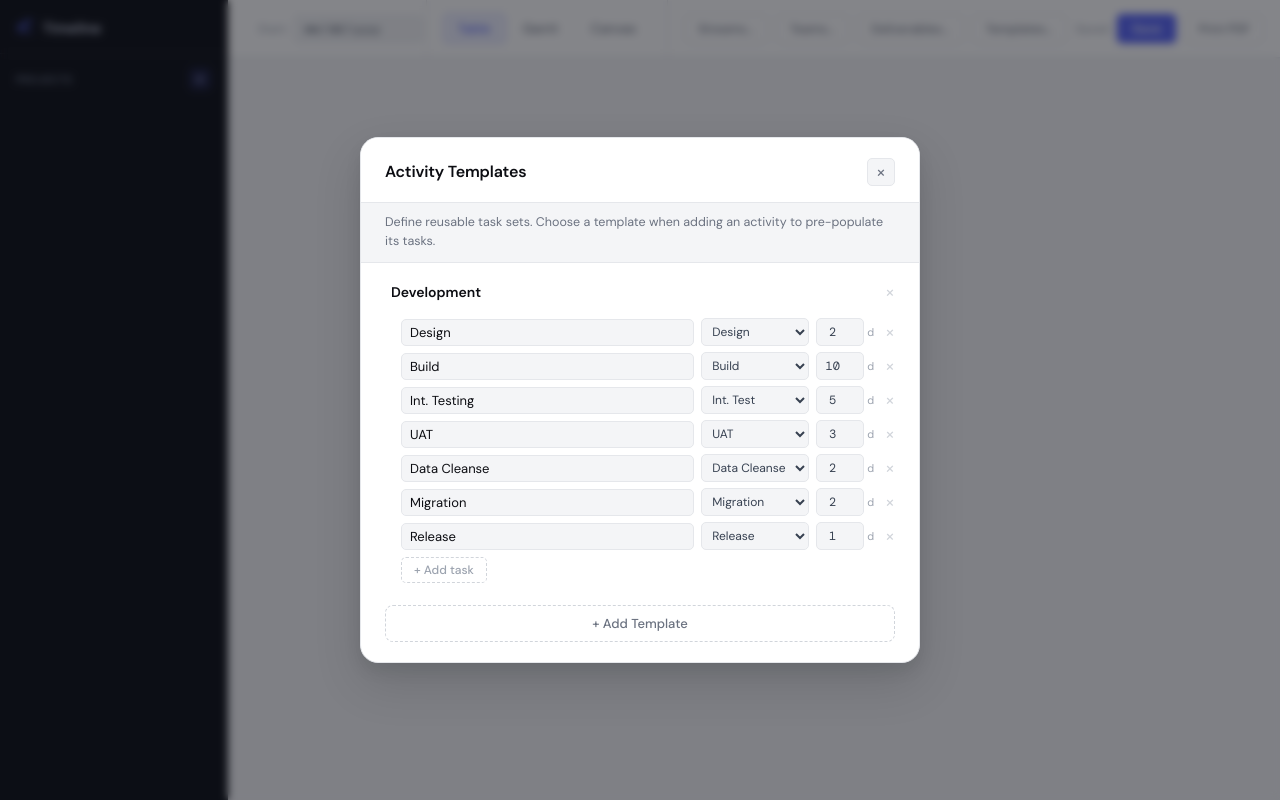
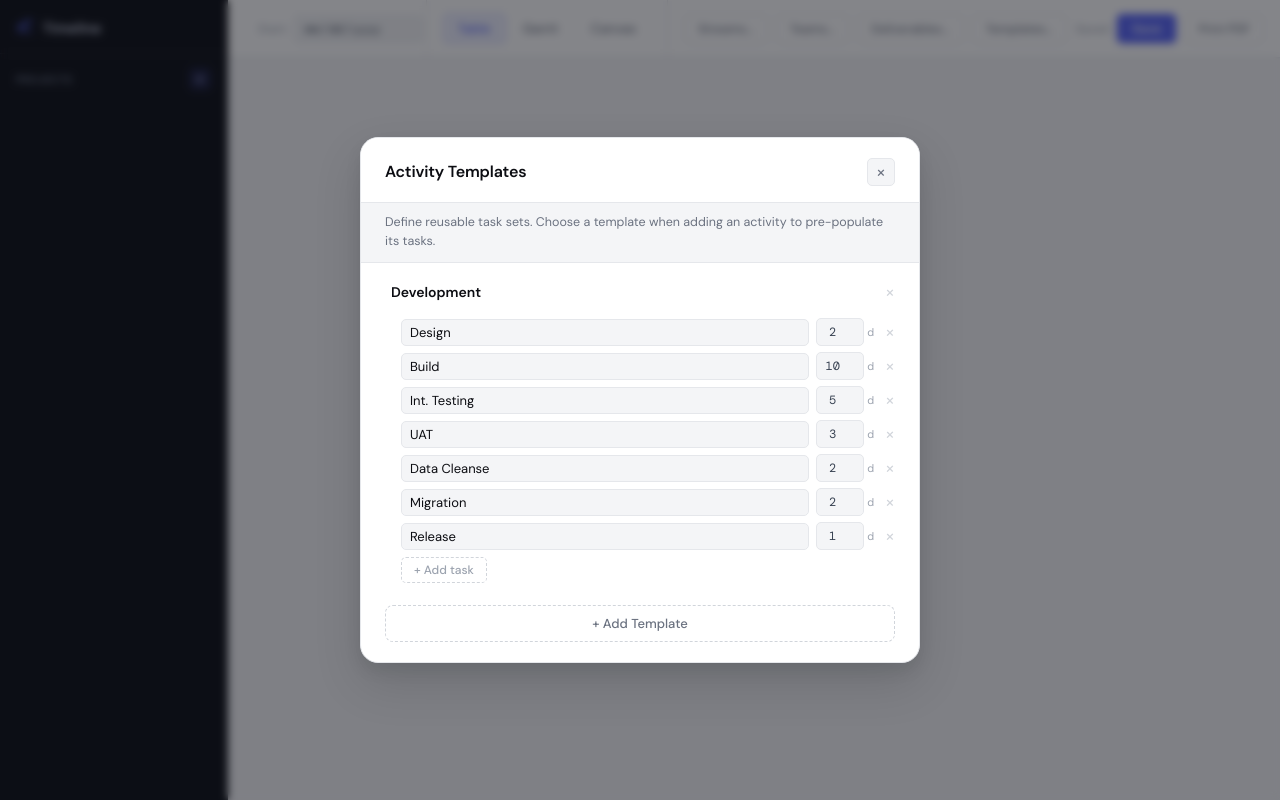
Before and after one commit to snuffpuppet/timeline, a plain HTML site: page public/index.html in a window 1280 px wide. Both pictures are taken after a click on the button "Templates...". Drawn offline with nearby package versions, Linux system fonts and the light colour scheme; no server answers.

Commit message:
remove template extra column

```diff
--- a/public/app.js
+++ b/public/app.js
@@ -2755,19 +2755,6 @@ function renderTemplatesModal() {
       taskName.placeholder = 'Task name'; taskName.value = task.name || '';
       taskName.addEventListener('change', () => { task.name = taskName.value; markDirty(); });
 
-      const typeSel = document.createElement('select');
-      typeSel.className = 'tmpl-task-type';
-      const emptyOpt = document.createElement('option');
-      emptyOpt.value = ''; emptyOpt.textContent = '—';
-      typeSel.appendChild(emptyOpt);
-      ACTIVITY_TYPES.forEach(at => {
-        const opt = document.createElement('option');
-        opt.value = at.id; opt.textContent = at.label;
-        if (task.type === at.id) opt.selected = true;
-        typeSel.appendChild(opt);
-      });
-      typeSel.addEventListener('change', () => { task.type = typeSel.value || null; markDirty(); });
-
       const durInp = document.createElement('input');
       durInp.type = 'number'; durInp.min = 1; durInp.className = 'tmpl-task-dur';
       durInp.value = task.duration || 1;
@@ -2781,7 +2768,7 @@ function renderTemplatesModal() {
       taskDel.title = 'Remove task from template';
       taskDel.addEventListener('click', () => { tmpl.tasks.splice(i, 1); markDirty(); renderTemplatesModal(); });
 
-      row.appendChild(taskName); row.appendChild(typeSel);
+      row.appendChild(taskName);
       row.appendChild(durInp); row.appendChild(durLabel); row.appendChild(taskDel);
       tasksList.appendChild(row);
     });
--- a/public/style.css
+++ b/public/style.css
@@ -2007,22 +2007,6 @@ button.danger:hover { background: #dc2626; transform: translateY(-1px); }
 }
 .tmpl-task-name:focus { border-color: var(--accent); background: #fff; }
 
-.tmpl-task-type {
-  width: 108px;
-  height: 28px;
-  padding: 0 6px;
-  border: 1px solid var(--border);
-  border-radius: var(--r-sm);
-  font-family: 'DM Sans', sans-serif;
-  font-size: 12px;
-  color: var(--text-2);
-  background: var(--bg);
-  outline: none;
-  cursor: pointer;
-  transition: border-color .15s;
-}
-.tmpl-task-type:focus { border-color: var(--accent); }
-
 .tmpl-task-dur {
   width: 48px;
   height: 28px;
```
